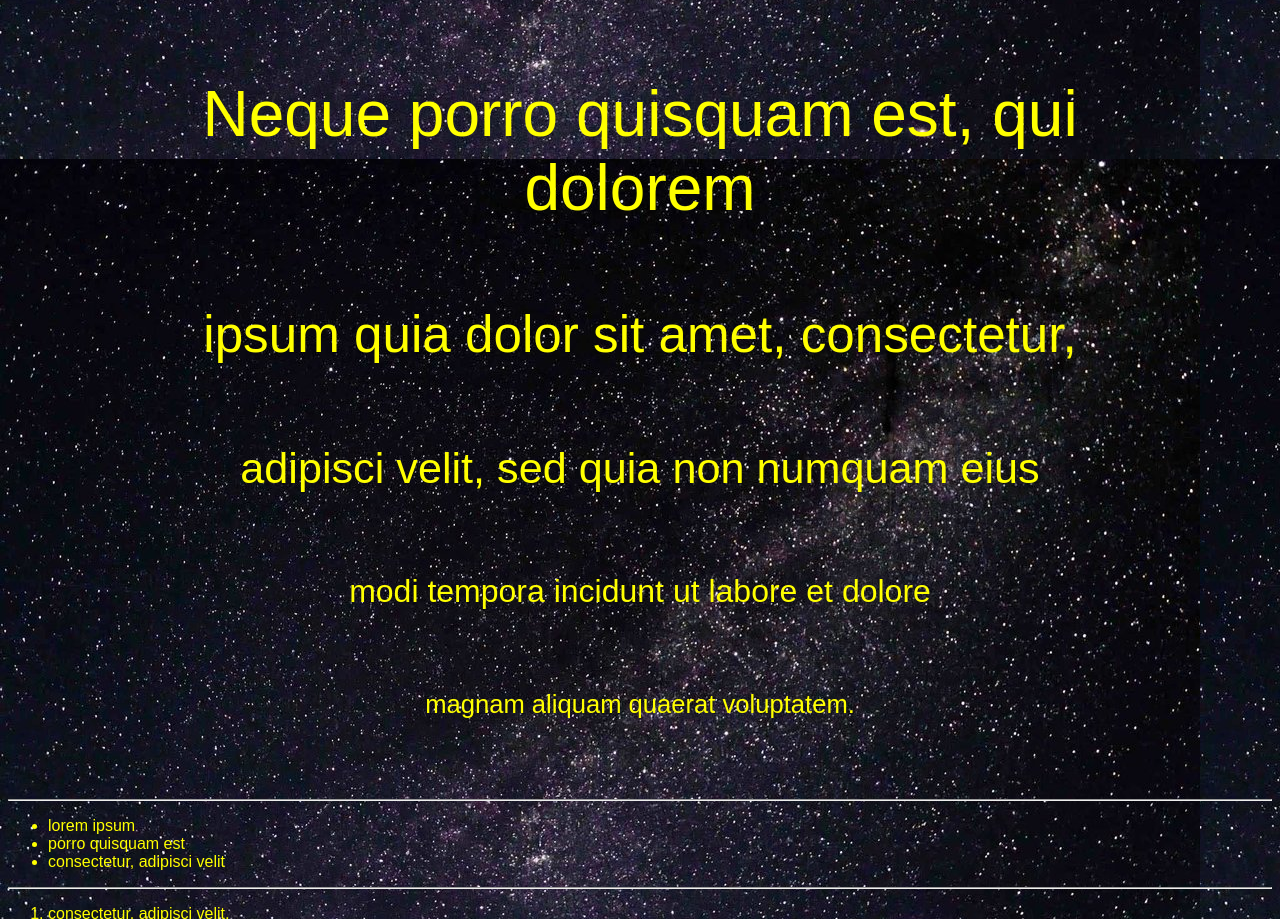
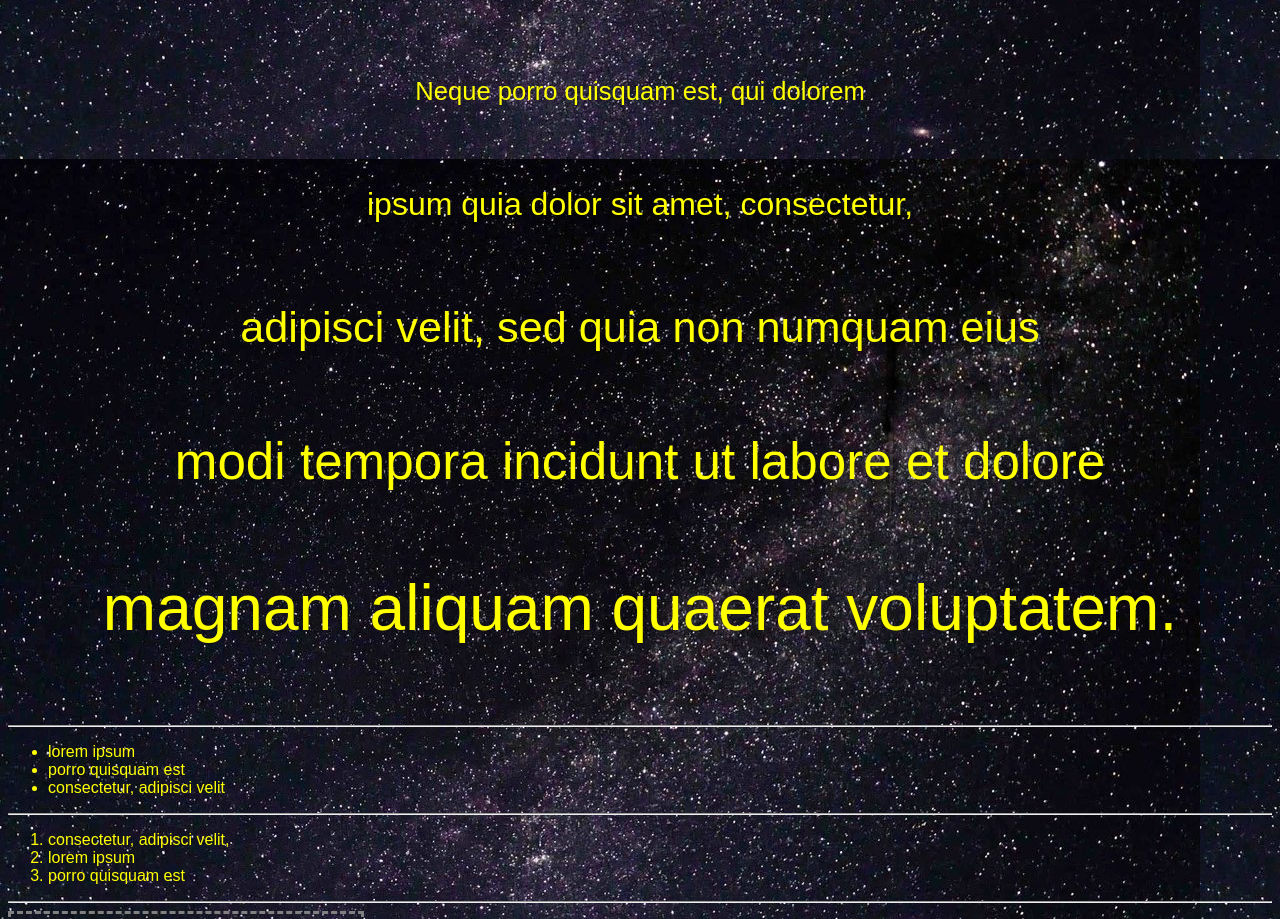
Before and after one commit to mattfro333/simpleHtmlTools, a plain HTML site: page index.html in a window 1280 px wide. Shown: the part 636-1555 px from the top of the page. Drawn offline with Linux system fonts and the light colour scheme.

Commit message:
flipped the star wars scroll

```diff
--- a/index.html
+++ b/index.html
@@ -12,11 +12,11 @@
     <div class="image"><img src="Star Wars Planets.jpg" width="400"></div>
 
       <div class="center">
-        <div class="one">Neque porro quisquam est, qui dolorem</div>
-          <div class="two"> ipsum quia dolor sit amet, consectetur,</div>
+        <div class="five">Neque porro quisquam est, qui dolorem</div>
+          <div class="four"> ipsum quia dolor sit amet, consectetur,</div>
             <div class="three">adipisci velit, sed quia non numquam eius</div>
-              <div class="four">modi tempora incidunt ut labore et dolore</div>
-                <div class="five">magnam aliquam quaerat voluptatem.</div>
+              <div class="two">modi tempora incidunt ut labore et dolore</div>
+                <div class="one">magnam aliquam quaerat voluptatem.</div>
         </div>
       <hr>
       <ul>
```
